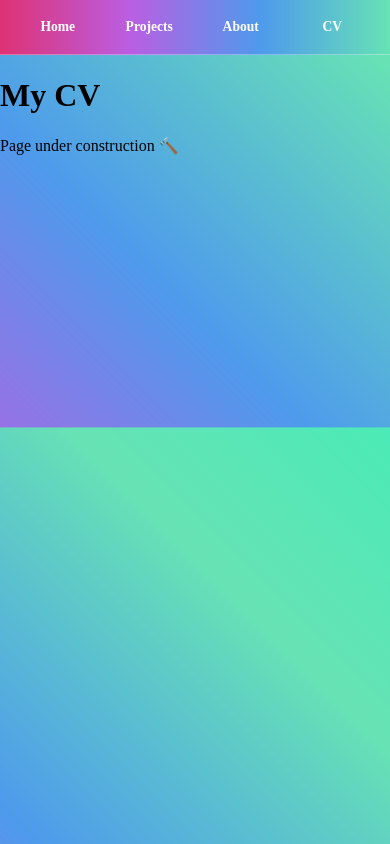
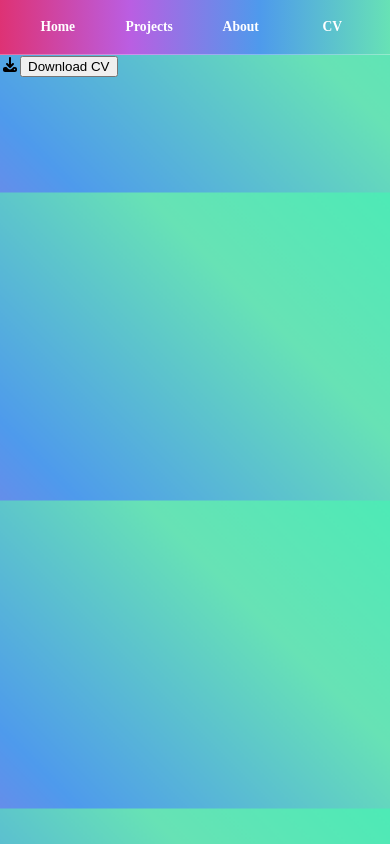
Before and after one commit to Laufley/portfolio, a React (Vite) app: page /portfolio/cv in a window 390 px wide. Built offline with nearby package versions, Linux system fonts and the light colour scheme.

Commit message:
fix about mobile

```diff
--- a/src/Components/About.css
+++ b/src/Components/About.css
@@ -60,12 +60,12 @@
 }
 
 .cardAbout-front {
-  background-color: #f8f9fa;
+  background-color: #99f6ef;
   color: #333;
 }
 
 .cardAbout-back {
-  background-color: #007bff;
+  background-color: #4653e2;
   color: white;
   transform: rotateY(180deg);
 }
@@ -190,7 +190,7 @@
   .cardsAbout-container {
     grid-template-columns: 1fr;
     gap: 4rem;
-    padding: 0 1rem;
+    padding: 1rem 0rem;
   }
 
   .cardAbout {
--- /dev/null
+++ b/src/Components/CV.css
@@ -0,0 +1,56 @@
+.cv-wrapper {
+  display: flex;
+  justify-content: center;
+  padding: 20px;
+  position: relative;
+  min-height: 100vh;
+  background: linear-gradient(135deg, #1a1a1a 0%, #2a2a2a 100%);
+  overflow: hidden;
+}
+
+.download-button {
+  display: flex;
+  align-items: center;
+  gap: 8px;
+  padding: 12px 24px;
+  background-color: #007bff;
+  color: white;
+  border: none;
+  border-radius: 4px;
+  cursor: pointer;
+  transition: background-color 0.3s ease;
+  z-index: 2;
+}
+
+.download-button:hover {
+  background-color: #0056b3;
+}
+
+.download-button svg {
+  animation: bounce 10s infinite linear;
+  position: absolute;
+  pointer-events: none;
+}
+
+@keyframes bounce {
+  0% {
+    transform: translate(0, 0);
+    animation-timing-function: linear;
+  }
+  25% {
+    transform: translate(calc(50vw - 50%), calc(50vh - 50%));
+    animation-timing-function: linear;
+  }
+  50% {
+    transform: translate(calc(-30vw + 50%), calc(-40vh + 50%));
+    animation-timing-function: linear;
+  }
+  75% {
+    transform: translate(calc(20vw - 50%), calc(30vh - 50%));
+    animation-timing-function: linear;
+  }
+  100% {
+    transform: translate(0, 0);
+    animation-timing-function: linear;
+  }
+}
--- a/src/Components/CV.tsx
+++ b/src/Components/CV.tsx
@@ -1,10 +1,27 @@
+import 'react-pdf/dist/Page/AnnotationLayer.css';
+import 'react-pdf/dist/Page/TextLayer.css';
+import CVFile from './Assets/my_cv.pdf';
+import { FontAwesomeIcon } from '@fortawesome/react-fontawesome';
+import { faDownload } from '@fortawesome/free-solid-svg-icons';
+
 function CV() {
+  const handleDownload = () => {
+    const link = document.createElement('a');
+    link.href = CVFile;
+    link.download = 'CV_Indira_Borras.pdf';
+    document.body.appendChild(link);
+    link.click();
+    document.body.removeChild(link);
+  };
+
   return (
-    <div className="cv">
-      <h1>My CV</h1>
-      <p>Page under construction 🔨 </p>
+    <div className="cv-wrapper">
+      <FontAwesomeIcon icon={faDownload} />
+      <button onClick={handleDownload} className="download-button">
+        Download CV
+      </button>
     </div>
-  )
+  );
 }
 
-export default CV
+export default CV;
--- a/src/vite-env.d.ts
+++ b/src/vite-env.d.ts
@@ -22,3 +22,8 @@ declare module '*.mp4' {
   const value: string
   export default value
 }
+
+declare module '*.pdf' {
+  const value: string
+  export default value
+}
```
Also changed, not shown: 1 other file (tests, documents, lock files or other folders).
